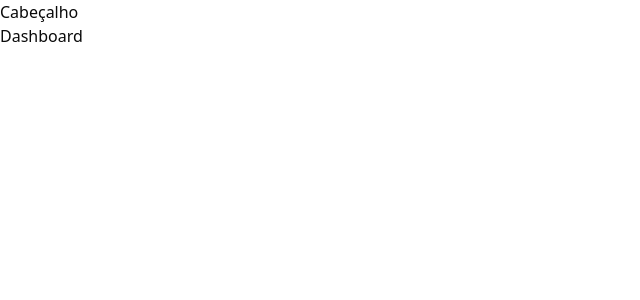
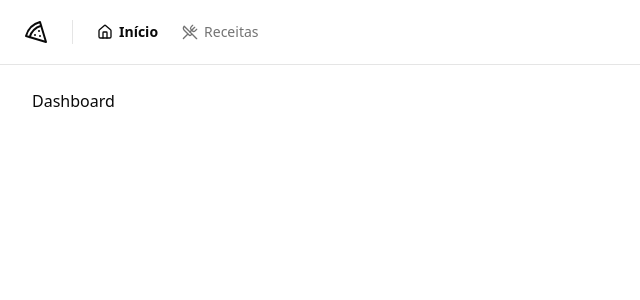
Before and after one commit to GuilhermeSalkovski/04-pizzashop-web, a React (Vite) app: page / in a window 1280 px wide. Shown: the top 300 px of the page, without its empty margins (0-640 px from the left). Built offline with nearby package versions, Linux system fonts and the light colour scheme.

Commit message:
feat: create header component

```diff
--- a/package.json
+++ b/package.json
@@ -12,6 +12,7 @@
   "dependencies": {
     "@hookform/resolvers": "^3.3.4",
     "@radix-ui/react-label": "^2.0.2",
+    "@radix-ui/react-separator": "^1.0.3",
     "@radix-ui/react-slot": "^1.0.2",
     "class-variance-authority": "^0.7.0",
     "clsx": "^2.1.0",
--- /dev/null
+++ b/src/components/header.tsx
@@ -0,0 +1,26 @@
+import { Home, Pizza, UtensilsCrossed } from 'lucide-react'
+
+import { NavLink } from './nav-link'
+import { Separator } from './ui/separator'
+
+export function Header() {
+  return (
+    <div className="border-b">
+      <div className="flex h-16 items-center gap-6 px-6">
+        <Pizza size={24} />
+        <Separator orientation="vertical" className="h-6" />
+
+        <nav className="flex items-center space-x-4 lg:space-x-6">
+          <NavLink to="/">
+            <Home className="h-4 w-4" />
+            Início
+          </NavLink>
+          <NavLink to="/orders">
+            <UtensilsCrossed className="h-4 w-4" />
+            Receitas
+          </NavLink>
+        </nav>
+      </div>
+    </div>
+  )
+}
--- /dev/null
+++ b/src/components/nav-link.tsx
@@ -0,0 +1,17 @@
+import path from 'path'
+import { Link, LinkProps, useLocation } from 'react-router-dom'
+
+type NavLinkProps = LinkProps
+
+export function NavLink(props: NavLinkProps) {
+  const { pathname } = useLocation()
+  return (
+    <Link
+      data-current={pathname === props.to}
+      className="flex items-center gap-1.5 text-sm font-medium
+        text-muted-foreground hover:text-foreground data-[current=true]:font-bold
+        data-[current=true]:text-foreground"
+      {...props}
+    />
+  )
+}
--- /dev/null
+++ b/src/components/ui/separator.tsx
@@ -0,0 +1,29 @@
+import * as React from "react"
+import * as SeparatorPrimitive from "@radix-ui/react-separator"
+
+import { cn } from "@/lib/utils"
+
+const Separator = React.forwardRef<
+  React.ElementRef<typeof SeparatorPrimitive.Root>,
+  React.ComponentPropsWithoutRef<typeof SeparatorPrimitive.Root>
+>(
+  (
+    { className, orientation = "horizontal", decorative = true, ...props },
+    ref
+  ) => (
+    <SeparatorPrimitive.Root
+      ref={ref}
+      decorative={decorative}
+      orientation={orientation}
+      className={cn(
+        "shrink-0 bg-border",
+        orientation === "horizontal" ? "h-[1px] w-full" : "h-full w-[1px]",
+        className
+      )}
+      {...props}
+    />
+  )
+)
+Separator.displayName = SeparatorPrimitive.Root.displayName
+
+export { Separator }
--- a/src/pages/_layouts/app.tsx
+++ b/src/pages/_layouts/app.tsx
@@ -1,11 +1,13 @@
 import { Outlet } from 'react-router-dom'
+
+import { Header } from '@/components/header'
 
 export function AppLayout() {
   return (
-    <div>
-      <h1>Cabeçalho</h1>
+    <div className="flex min-h-screen flex-col antialiased">
+      <Header />
 
-      <div>
+      <div className="flex flex-1 flex-col gap-4 p-8 pt-6">
         <Outlet />
       </div>
     </div>
--- a/src/pages/_layouts/auth.tsx
+++ b/src/pages/_layouts/auth.tsx
@@ -3,7 +3,7 @@
 
 export function AuthLayout() {
   return (
-    <div className="grid min-h-screen grid-cols-2">
+    <div className="grid min-h-screen grid-cols-2 antialiased">
       <h1 className="flex h-full flex-col justify-between border-r border-foreground/5 bg-muted p-10 text-muted-foreground">
         <div className="flex items-center gap-3 text-lg text-foreground">
           <Pizza className="h-5 w-5" />
```
Also changed, not shown: 1 other file (tests, documents, lock files or other folders).
